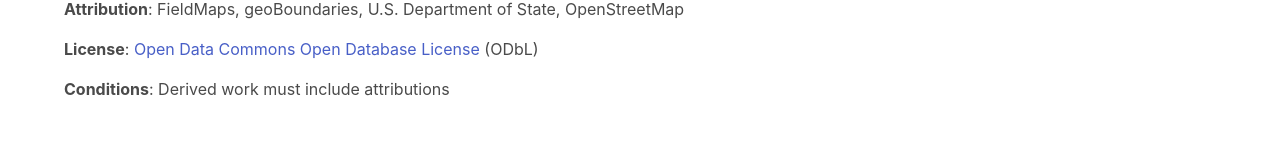
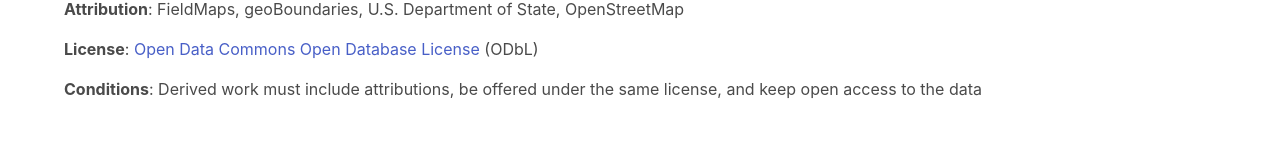
Before and after one commit to fieldmaps/fieldmaps, a SvelteKit app: page /data in a window 1280 px wide. Shown: the part 1315-1482 px from the top of the page. Built offline with nearby package versions, Linux system fonts and the light colour scheme; no server answers.

Commit message:
simplify download options

```diff
--- a/src/routes/data/+page.svelte
+++ b/src/routes/data/+page.svelte
@@ -72,7 +72,8 @@
     (ODbL)
   </p>
   <p>
-    <b>Conditions</b>: Derived work must include attributions
+    <b>Conditions</b>: Derived work must include attributions, be offered under the same license,
+    and keep open access to the data
   </p>
   <br /><br /><br />
   <p>
```
